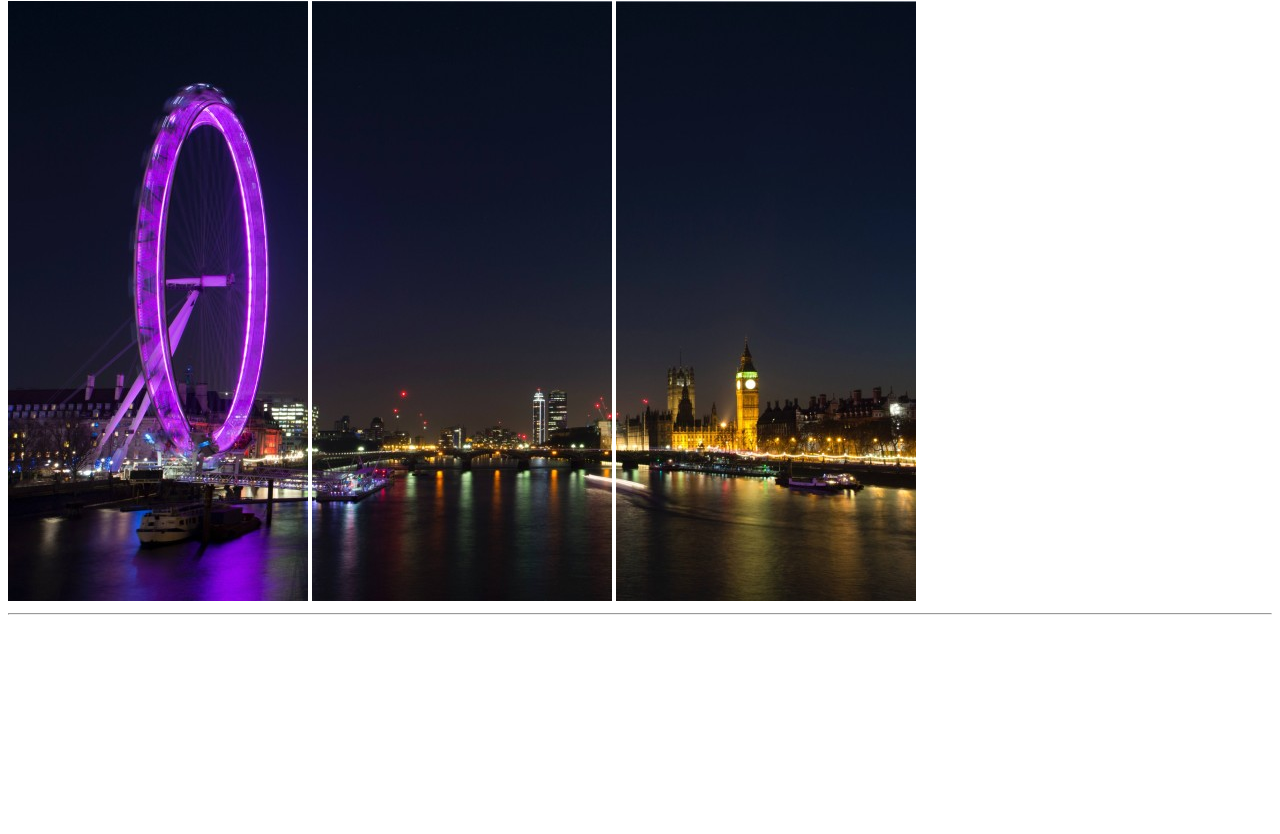
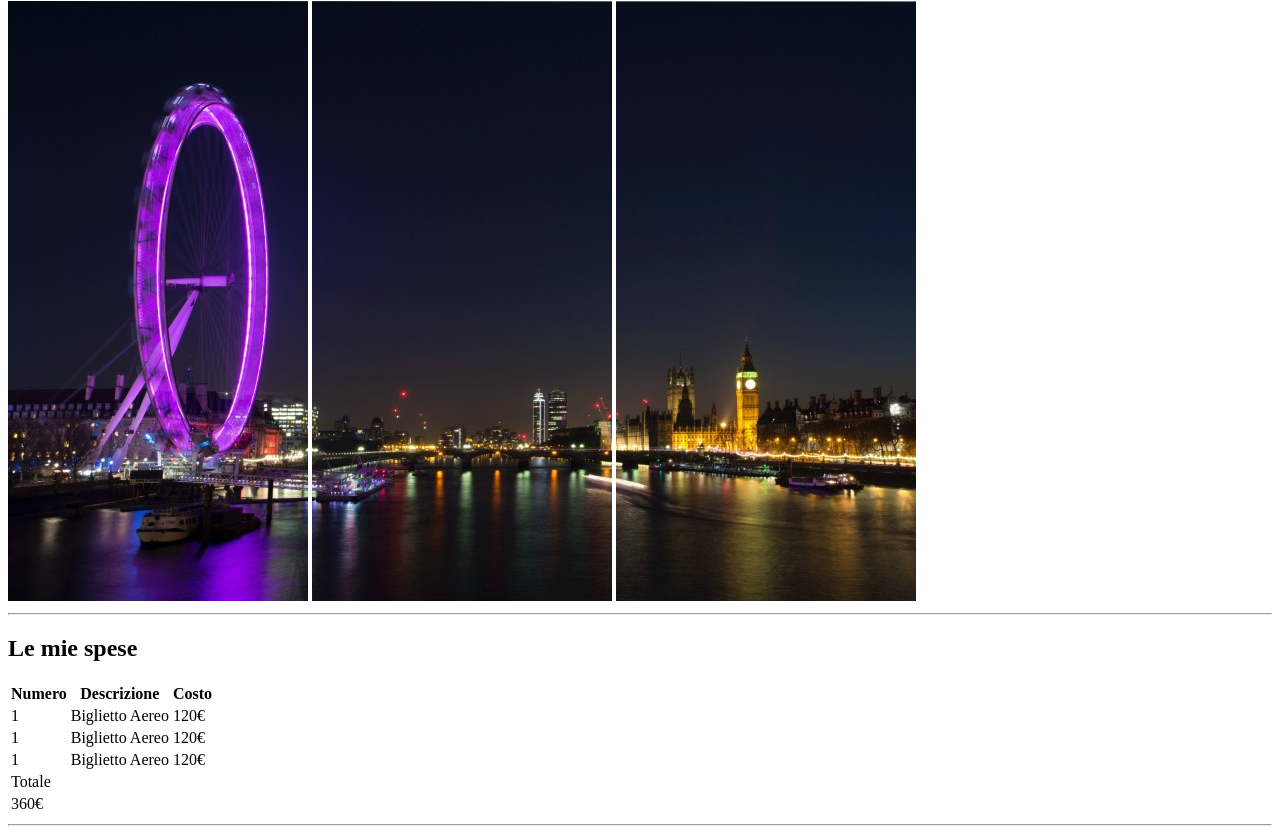
Before and after one commit to alessandrostorchi92/html-london-trip, a plain HTML site: page index.html in a window 1280 px wide. Shown: the part 79-913 px from the top of the page. Before the commit the page ends 800 px from the top, so only its background shows below. Drawn offline with Linux system fonts and the light colour scheme.

Commit message:
Completamento del main

```diff
--- a/index.html
+++ b/index.html
@@ -9,7 +9,7 @@
 
 <body>
 
-    <!-- Nell'header trovo il titolo h1 e le immagini inserite all'interno della sezione abovethe fold-->
+    <!-- Nell'header trovo il titolo h1 e le immagini inserite all'interno dell'above the fold-->
 
     <header>
         <h1><strong>Il mio viaggio a Londra</strong></h1>
@@ -19,7 +19,43 @@
         <hr>
     </header>
 
+    <!-- Nel main trovo la sezione dedicata alla mie spese, alle cose da fare e alle informazioni utili -->
+
     <main>
+        <h2><strong>Le mie spese</strong></h2>
+        <table>
+            <thead>
+                <tr>
+                    <th>Numero</th>
+                    <th>Descrizione</th>
+                    <th>Costo</th>
+                </tr>
+            </thead>
+            <tbody>
+                <tr>
+                    <td>1</td>
+                    <td>Biglietto Aereo</td>
+                    <td>120€</td>
+                </tr>
+                <tr>
+                    <td>1</td>
+                    <td>Biglietto Aereo</td>
+                    <td>120€</td>
+                </tr>
+                <tr>
+                    <td>1</td>
+                    <td>Biglietto Aereo</td>
+                    <td>120€</td>
+                </tr>
+                <tr>
+                    <td>Totale</td>
+                </tr>
+                <tr>
+                    <td>360€</td>
+                </tr>
+            </tbody>
+        </table>
+        <hr>
 
 
     </main>
```
